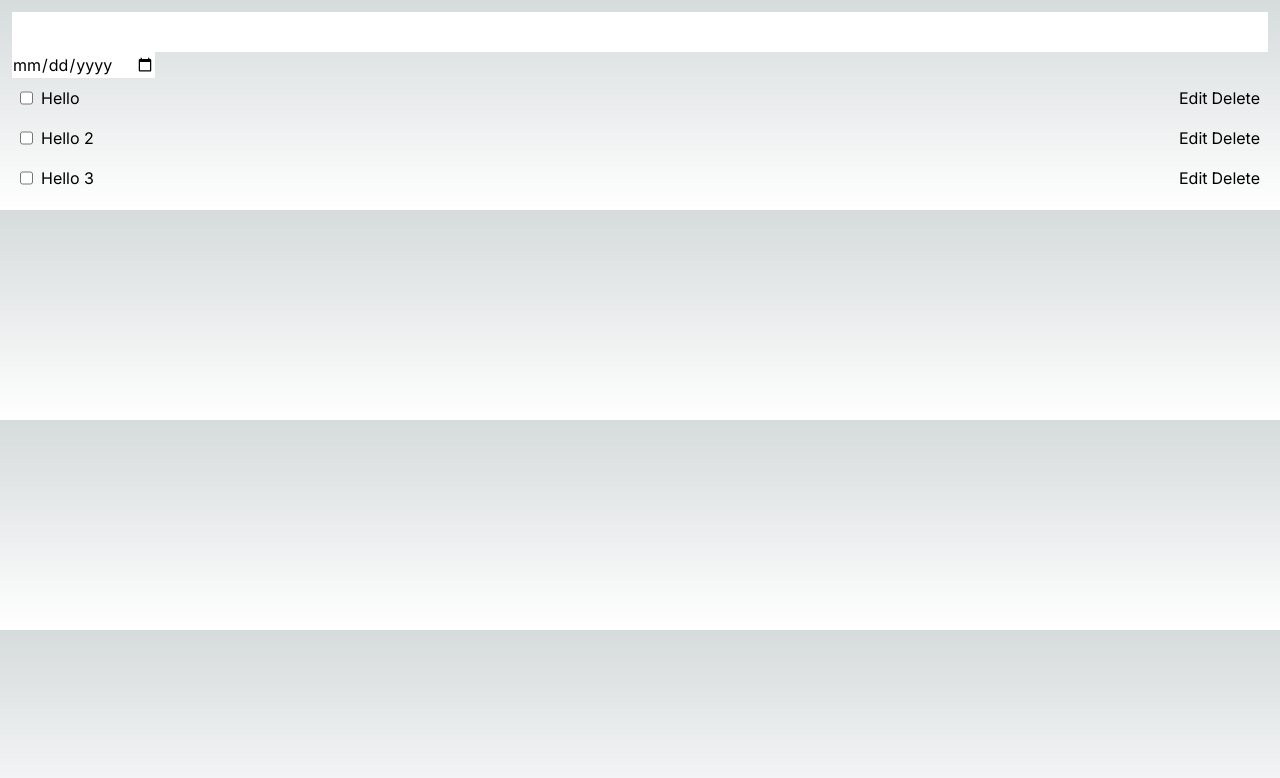
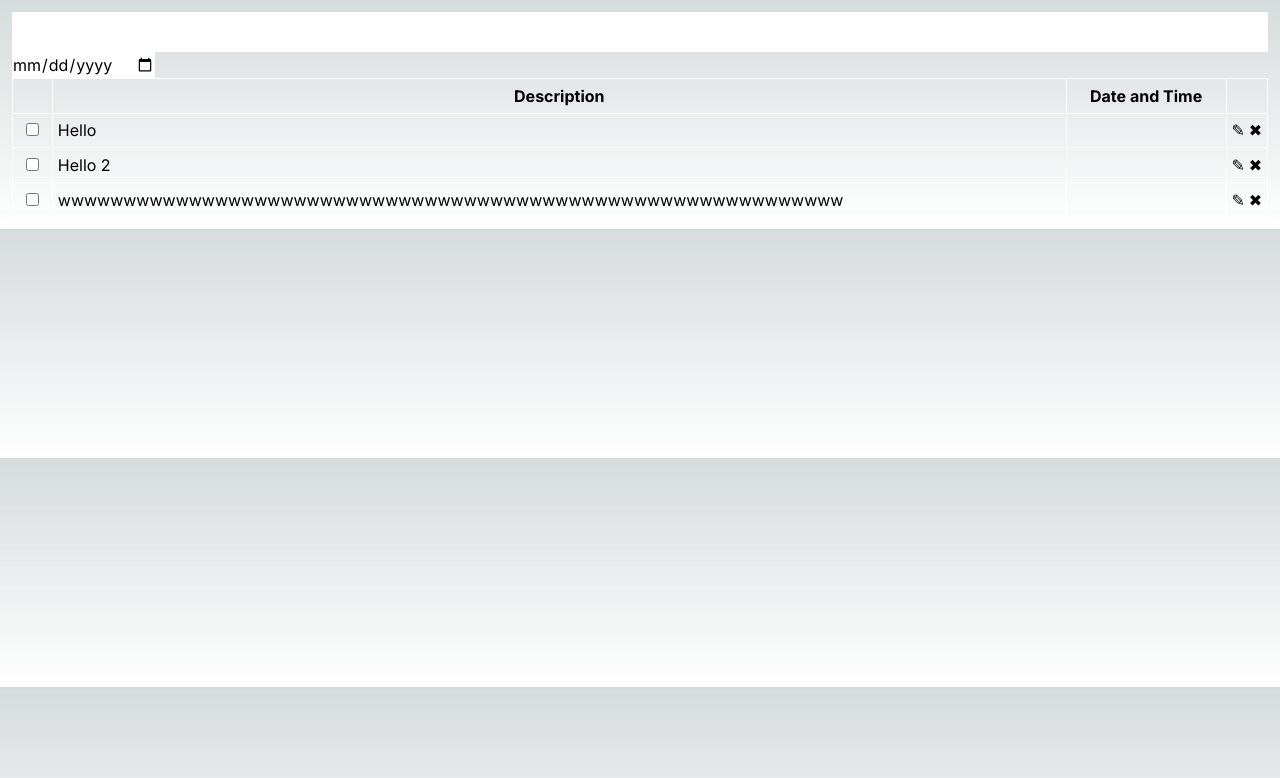
Before and after one commit to Edogawawa/Milestone, a Next.js app: page /list in a window 1280 px wide. Shown: the top 778 px of the page. Built offline with nearby package versions, Linux system fonts and the light colour scheme.

Commit message:
Implemented table

```diff
--- a/src/app/globals.css
+++ b/src/app/globals.css
@@ -29,3 +29,11 @@ body {
 input {
   outline: none;
 }
+
+table, th, td {
+  border: 1px solid white;
+}
+
+th, td{
+  padding: 0.3rem;
+}
--- a/src/app/list/page.js
+++ b/src/app/list/page.js
@@ -30,7 +30,7 @@ const rawToDos = [
   },
   {
     id: uid(),
-    description: "Hello 3",
+    description: "wwwwwwwwwwwwwwwwwwwwwwwwwwwwwwwwwwwwwwwwwwwwwwwwwwwwwwwwwwww",
     checked: true,
     date: "", time: ""
   }
@@ -165,27 +165,48 @@ export default function Home() {
           </div>
         </div>
       </div>
-      <div className="flex flex-col">
-        {toDos.map(v => <div key={v.id} className="flex flex-row gap-2 p-2">
+      <table className="w-full border-collapse">
+        <thead>
+          <tr className="w-full">
+            <th className="w-10"></th>
+            <th>Description</th>
+            <th className="w-40">Date and Time</th>
+            <th className="w-5"></th>
+          </tr>
+        </thead>
+        <tbody>
+          {toDos.map(v => <tr key={v.id}>
+            <td className="text-center">
               <input
                 type="checkbox"
                 value={v.checked}
                 onChange={checkToDo.bind(null, v.id)}
               ></input>
+            </td>
+
+            <td>
               <div
-            className="flex items-center"
+                className="flex items-center break-all"
               >{v.description}</div>
+            </td>
+
+            <td>
               <div className="flex items-center">{v.time+ " " + v.date}</div>
+            </td>
+
+            <td>
               {
                 editedId !== v.id ?
                   <div className="ml-auto flex flex-row gap-1">
-                <button onClick={() => setEditedId(v.id)}>Edit</button>
-                <button onClick={deleteToDo.bind(null, v.id)}>Delete</button>
+                    <button onClick={() => setEditedId(v.id)}>✎</button>
+                    <button onClick={deleteToDo.bind(null, v.id)}>✖</button>
                   </div>
                   : null
               }
-        </div>)}
-      </div>
+            </td>
+          </tr>)}
+        </tbody>
+      </table>
     </main>
   )
 }
```
Lines whose indentation alone changed are shown as unchanged.
